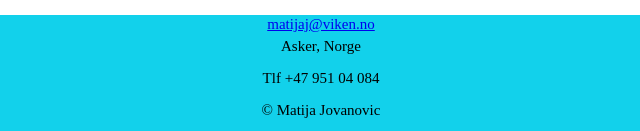
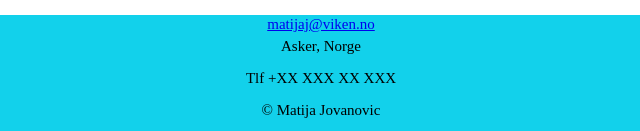
Before and after one commit to Matija078/Webside.github.io, a plain HTML site: page html/kontakt_meg.html in a window 1280 px wide. Shown: the part 666-797 px from the top of the page, 319-959 px from the left. Drawn offline with Linux system fonts and the light colour scheme.

Commit message:
Update kontakt_meg.html

```diff
--- a/html/kontakt_meg.html
+++ b/html/kontakt_meg.html
@@ -41,7 +41,7 @@
 <div class="footer">
     <a href = "mailto: matijaj@viken.no">matijaj@viken.no</a>
     <p>Asker, Norge</p>
-    <p>Tlf +47 951 04 084</p>
+    <p>Tlf +XX XXX XX XXX</p>
     <p>&copy; Matija Jovanovic</p>
 </div>
 </body>
```
